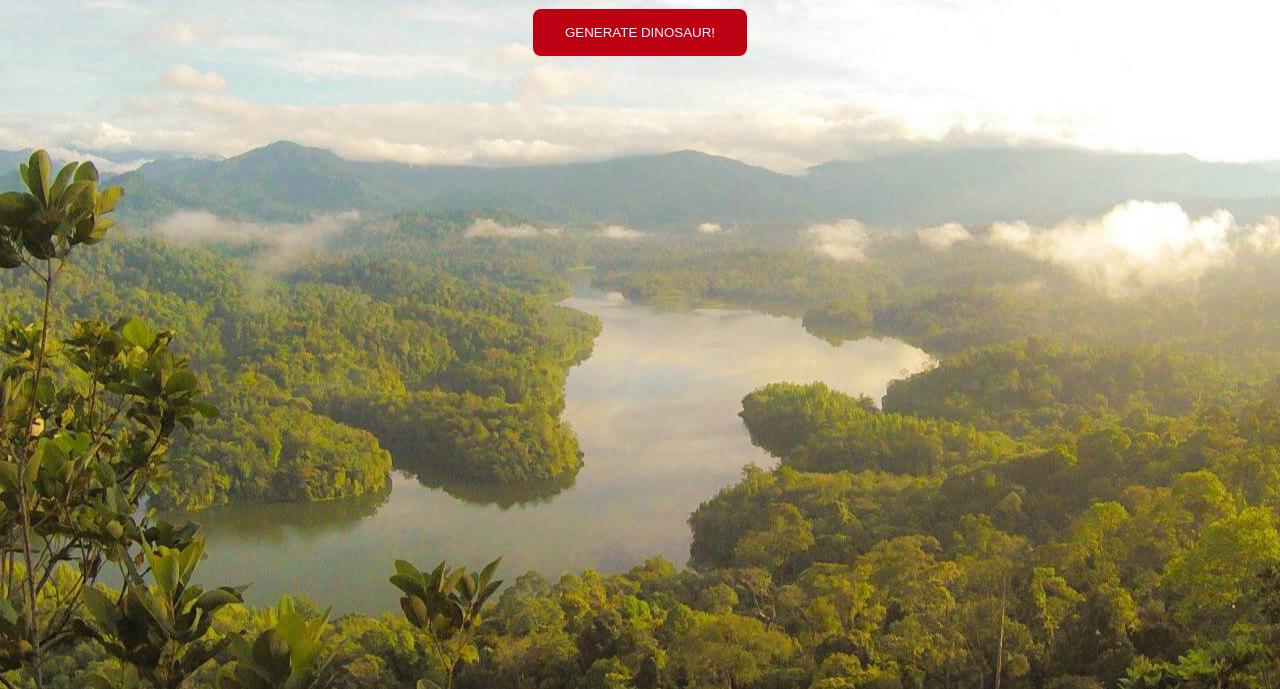
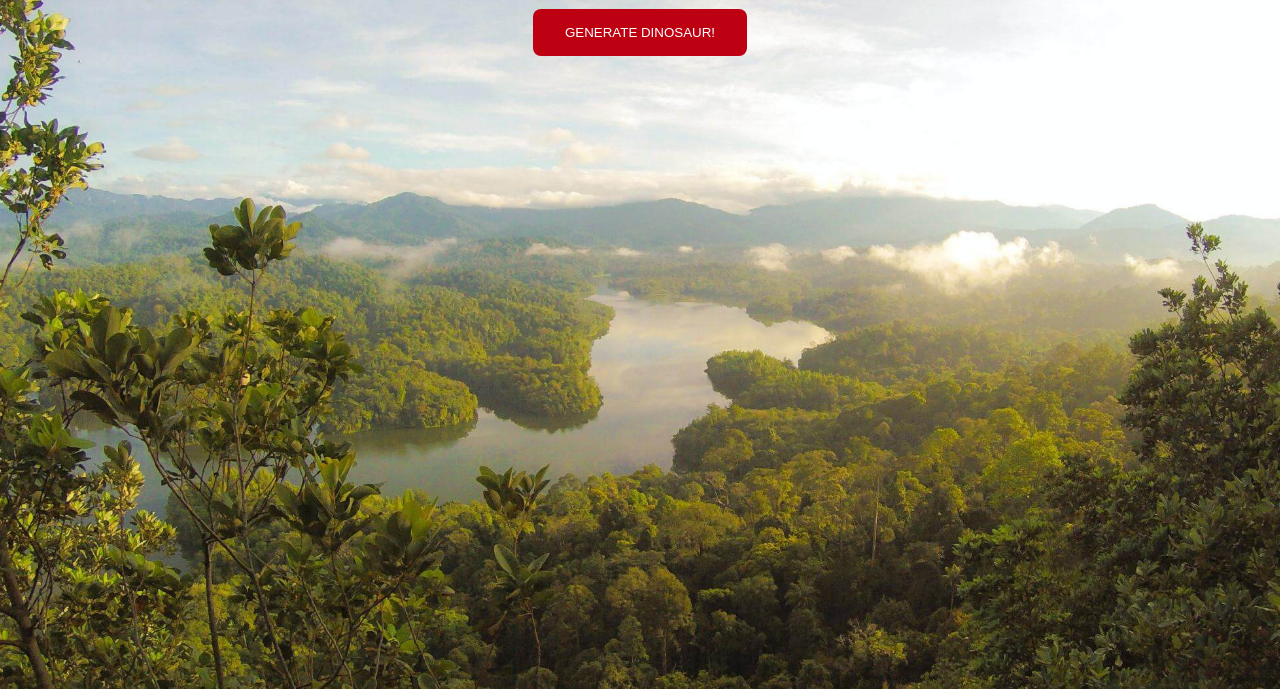
Before and after one commit to thecodercoder/dinosaur-generator, a website: page public/index.html in a window 1280 px wide. Shown: the part 111-800 px from the top of the page. Drawn offline with Linux system fonts and the light colour scheme.

Commit message:
Adjust body background

```diff
--- a/public/style.css
+++ b/public/style.css
@@ -13,7 +13,7 @@ body {
 	margin: 0;
 	padding: 0;
 	min-height: 100vh;
-	background: center / auto url('/eutah-mizushima-OWwK_0_EnxY-unsplash.jpg');
+	background: center / cover url('/eutah-mizushima-OWwK_0_EnxY-unsplash.jpg');
 	color: hsl(0, 0%, 6%);
 	font-family: Arial, Helvetica, sans-serif;
 }
```
